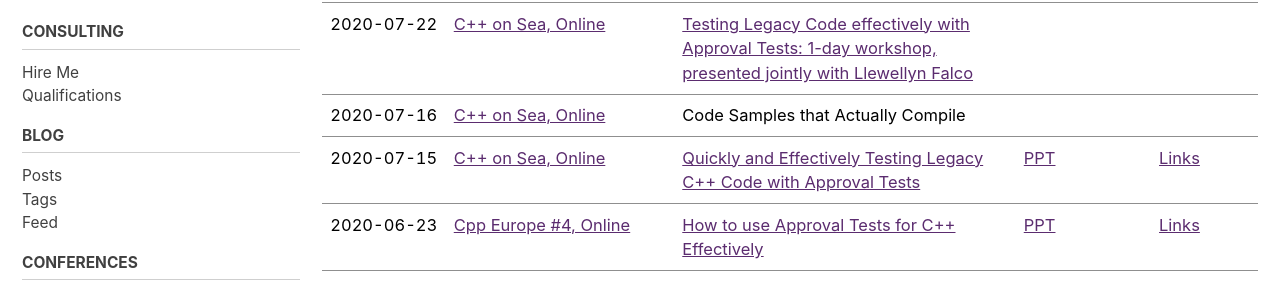
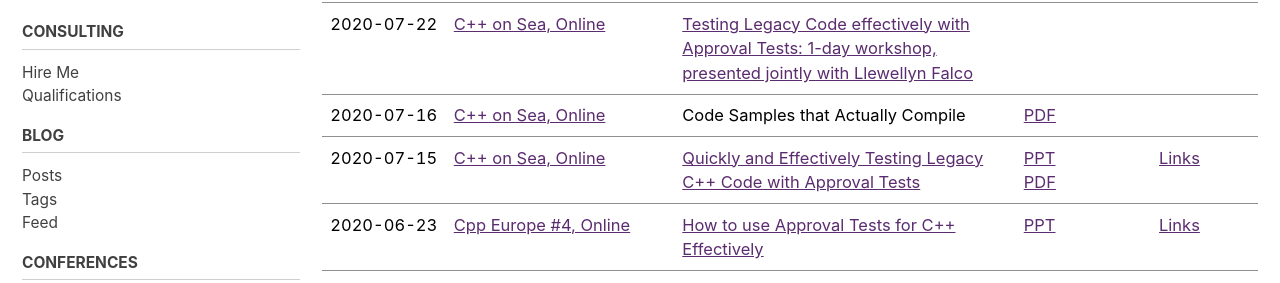
Before and after one commit to claremacrae/claremacrae.github.io, a Jekyll site: the page built from conferences/presentations.md, in a window 1280 px wide and 900 px high, scrolled down 579 px. Shown: the part 155-438 px from the top of the window. Built offline with Jekyll 4.4.1, drawn with Linux system fonts in a browser that asks for light colours; cached includes are drawn as plain includes; nearby versions of some CDN libraries.

Commit message:
Add links to PDFs of C++ on Sea talks

```diff
--- a/conferences/presentations.md
+++ b/conferences/presentations.md
@@ -22,8 +22,8 @@
 | ----- | ----- | ------------------ | ------- | ----- | ------------ |
 | **2020** | &nbsp; | &nbsp; | &nbsp; | &nbsp; | &nbsp; |
 | <span class="text-tabular-dates">2020-07-22</span> | [C++ on Sea, Online](https://cpponsea.uk/) | [Testing Legacy Code effectively with Approval Tests: 1-day workshop, presented jointly with Llewellyn Falco](https://cpponsea.uk/2020/sessions/workshop_testing-legacy-code-effectively-with-approval-tests.html) | &nbsp; | &nbsp; | &nbsp; |
-| <span class="text-tabular-dates">2020-07-16</span> | [C++ on Sea, Online](https://cpponsea.uk/) | Code Samples that Actually Compile  | &nbsp; | &nbsp; | &nbsp; |
-| <span class="text-tabular-dates">2020-07-15</span> | [C++ on Sea, Online](https://cpponsea.uk/) | [Quickly and Effectively Testing Legacy C++ Code with Approval Tests](https://cpponsea.uk/2020/sessions/quickly-and-effectively-testing-legacy-cpp-code-with-approval-tests.html) | [PPT](https://www.slideshare.net/ClareMacrae/quickly-and-effectively-testing-legacy-c-code-with-approval-tests) | &nbsp; | [Links](https://github.com/claremacrae/talks/blob/main/Quickly_and_Effectively_Testing_Legacy_C++_Code_with_Approval_Tests.md#top) |
+| <span class="text-tabular-dates">2020-07-16</span> | [C++ on Sea, Online](https://cpponsea.uk/) | Code Samples that Actually Compile  | [PDF](https://github.com/philsquared/cpponsea-slides/blob/master/2020/LightningTalks/Clare%20Macrae%20-%20Code%20Samples%20that%20Actually%20Compile.pdf) | &nbsp; | &nbsp; |
+| <span class="text-tabular-dates">2020-07-15</span> | [C++ on Sea, Online](https://cpponsea.uk/) | [Quickly and Effectively Testing Legacy C++ Code with Approval Tests](https://cpponsea.uk/2020/sessions/quickly-and-effectively-testing-legacy-cpp-code-with-approval-tests.html) | [PPT](https://www.slideshare.net/ClareMacrae/quickly-and-effectively-testing-legacy-c-code-with-approval-tests) [PDF](https://github.com/philsquared/cpponsea-slides/blob/master/2020/Clare%20Macrae%20-%20Quickly%20and%20Effectively%20Testing%20Legacy%20C%2B%2B%20Code%20with%20Approval%20Tests/QuicklyAndEffectivelyTestingLegacyC%2B%2B.pdf) | &nbsp; | [Links](https://github.com/claremacrae/talks/blob/main/Quickly_and_Effectively_Testing_Legacy_C++_Code_with_Approval_Tests.md#top) |
 | <span class="text-tabular-dates">2020-06-23</span> | [Cpp Europe #4, Online](https://cppeurope.com) | [How to use Approval Tests for C++ Effectively](https://cppeurope.com/sessions/session-with-clare-macrae/) | [PPT](https://www.slideshare.net/ClareMacrae/how-to-use-approval-tests-for-c-effectively) |  &nbsp; | [Links](https://github.com/claremacrae/talks/blob/main/How_to_use_Approval_Tests_for_C++_Effectively.md#top)
 | <span class="text-tabular-dates">2020-06-11</span> | [Craft, Budapest,&nbsp;Hungary](https://craft-conf.com) | ~~Patterns for better automated testing: Learning with Approval Tests~~ (cancelled) |
 | <span class="text-tabular-dates">2020-05-05</span> | [Cambridge Python User Group, UK](https://www.meetup.com/CamPUG/) | ~~Patterns for better automated testing: Learning with Approval Tests~~ (cancelled) |
```
